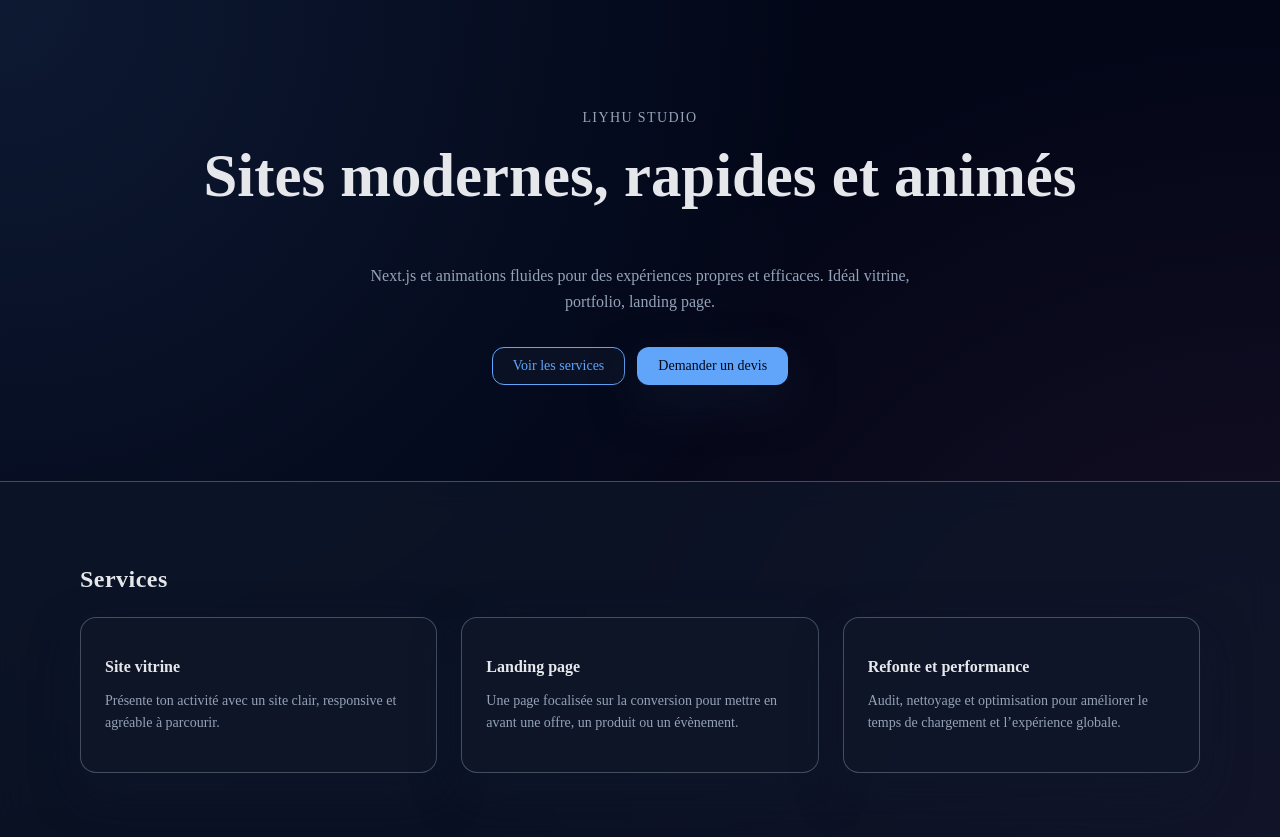
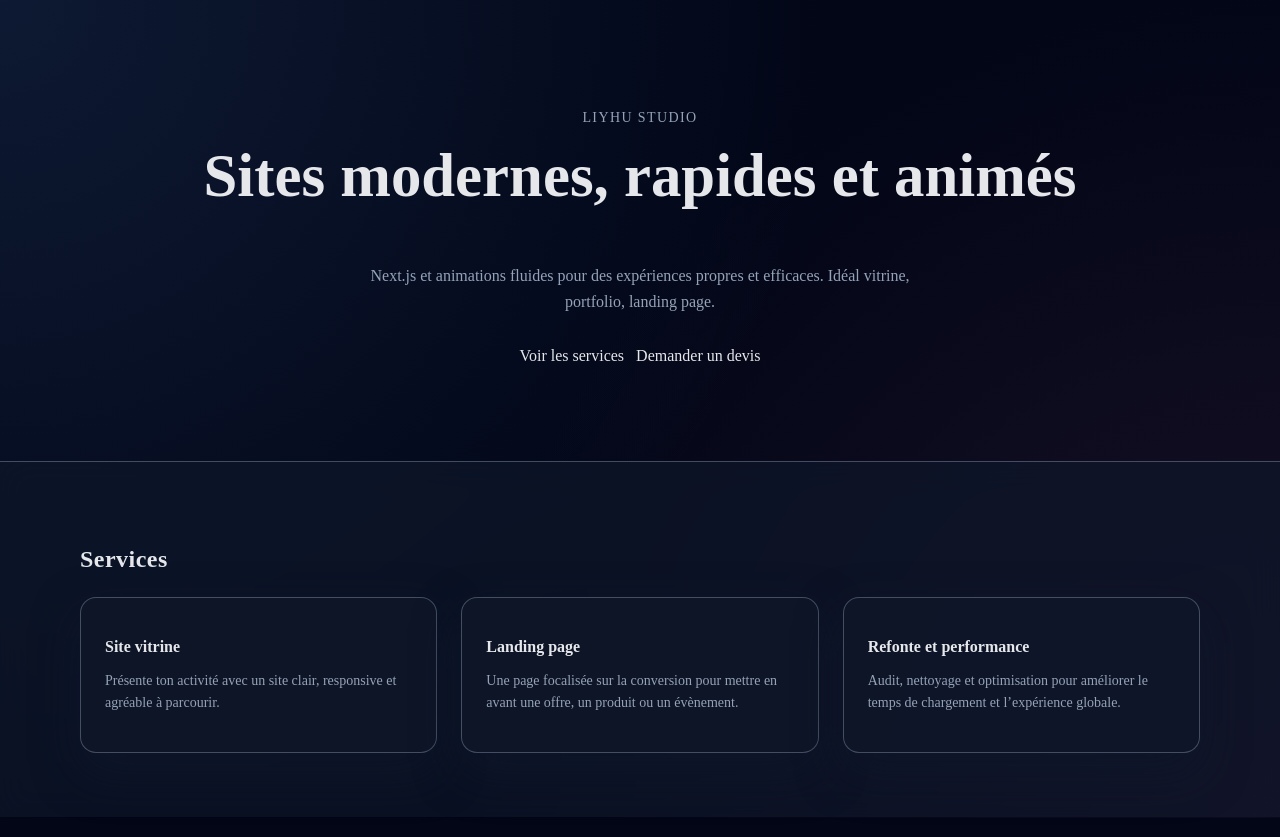
Before and after one commit to Yhugzee/liyhu-studio, a Next.js app: page / in a window 1280 px wide. Built offline with nearby package versions, Linux system fonts and the light colour scheme.

Commit message:
Remove unused button styles and update global font stack in globals.scss

```diff
--- a/app/globals.scss
+++ b/app/globals.scss
@@ -1,10 +1,4 @@
 :root {
-  --font-sans: var(--font-inter), system-ui, "Segoe UI", Roboto, Helvetica,
-  Arial, sans-serif;
-
-  --font-heading: var(--font-sora), system-ui, "Segoe UI", Roboto, Helvetica,
-  Arial, sans-serif;
-
   --color-bg: #020617;
   --color-fg: #e5e7eb;
   --color-muted: #94a3b8;
@@ -26,7 +20,8 @@ body {
 
 .app-body {
   min-height: 100dvh;
-  font-family: var(--font-sans), serif;
+  font-family: var(--font-sans), system-ui, "Segoe UI", Roboto, Helvetica,
+  Arial, sans-serif;
   background:
           radial-gradient(circle at top left, rgba(96, 165, 250, 0.12), transparent 55%),
           radial-gradient(
@@ -48,44 +43,3 @@ a {
   margin-inline: auto;
   padding-inline: 1rem;
 }
-
-/* Boutons génériques */
-
-.btn {
-  display: inline-flex;
-  align-items: center;
-  justify-content: center;
-  border-radius: 0.75rem;
-  padding: 0.625rem 1.25rem;
-  font-size: 0.875rem;
-  font-weight: 500;
-  cursor: pointer;
-  border: 1px solid transparent;
-  transition:
-          background-color 0.2s ease-in-out,
-          color 0.2s ease-in-out,
-          border-color 0.2s ease-in-out,
-          transform 0.15s ease-out,
-          box-shadow 0.15s ease-out;
-}
-
-.btn-primary {
-  background-color: var(--color-accent);
-  color: #020617;
-  box-shadow: 0 18px 45px rgba(15, 23, 42, 0.8);
-}
-
-.btn-primary:hover {
-  transform: translateY(-1px);
-  box-shadow: 0 24px 60px rgba(15, 23, 42, 0.95);
-}
-
-.btn-ghost {
-  border-color: var(--color-accent);
-  color: var(--color-accent);
-  background-color: rgba(15, 23, 42, 0.6);
-}
-
-.btn-ghost:hover {
-  background-color: rgba(15, 23, 42, 0.9);
-}
```
